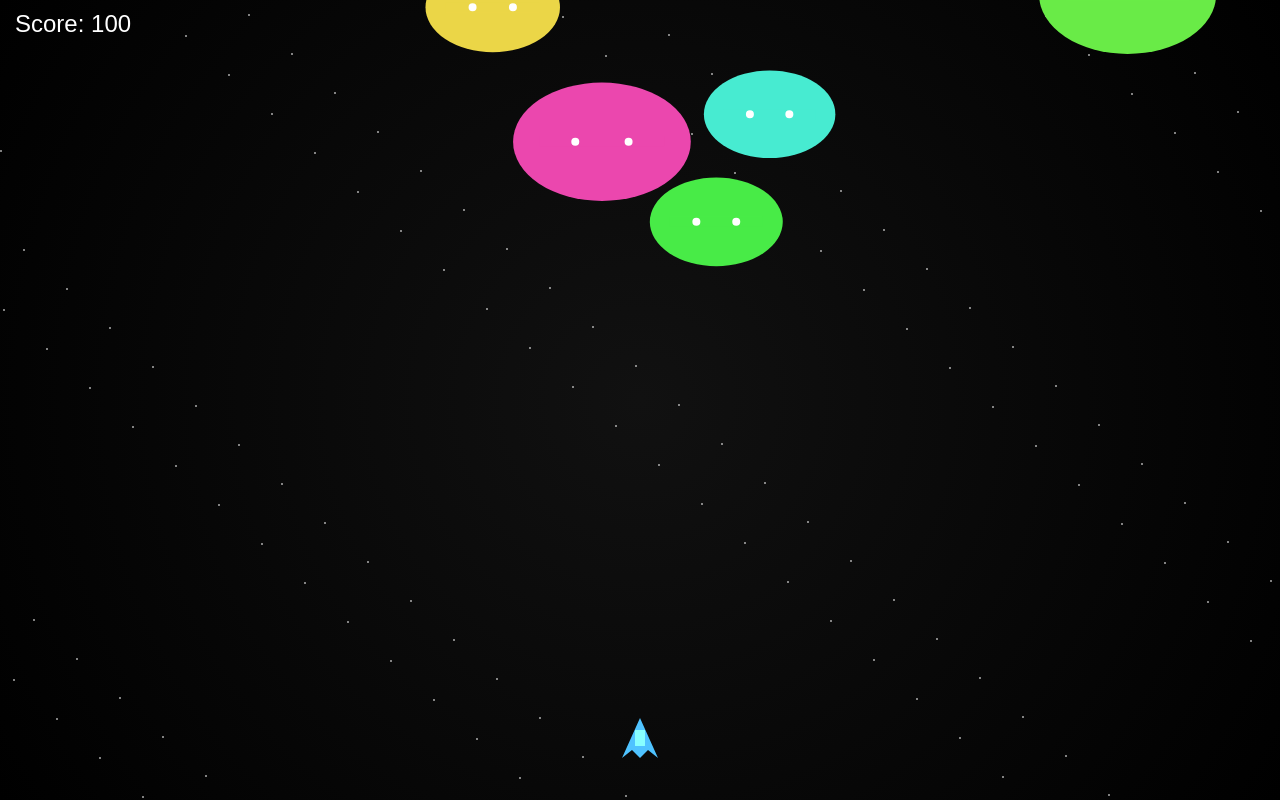
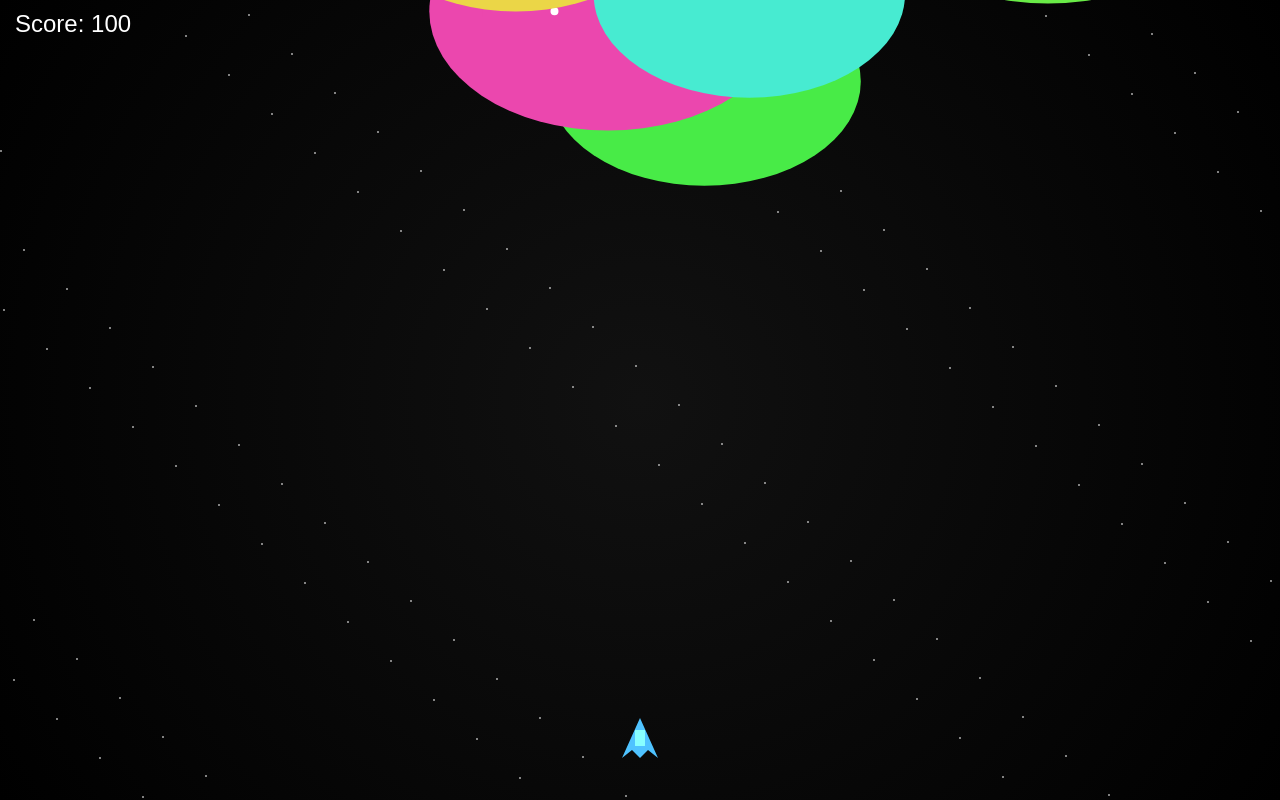
Before and after one commit to rafa1629/space-shooter, a plain HTML site: page index.html in a window 1280 px wide. Drawn offline with Linux system fonts and the light colour scheme.

Commit message:
Update index.html

```diff
--- a/index.html
+++ b/index.html
@@ -81,7 +81,7 @@ function restart(){
         y:canvas.height-60,
         w:40,
         h:35,
-        speed:7,
+        speed:10,
         cooldown:0
     };
 
@@ -114,14 +114,14 @@ document.addEventListener("keyup",e=>{
 
 function spawnEnemy(){
 
-    const size = 120 + Math.random() * 60;
+    const size = 300 + Math.random() * 60;
 
     enemies.push({
         x:Math.random()*(canvas.width-size),
         y:-size,
         w:size,
         h:size,
-        speed:0.5+Math.random()*1+score/1400,
+        speed:0.3+Math.random()*1+score/1400,
         color:`hsl(${Math.random()*360},80%,60%)`
     });
 }
```
